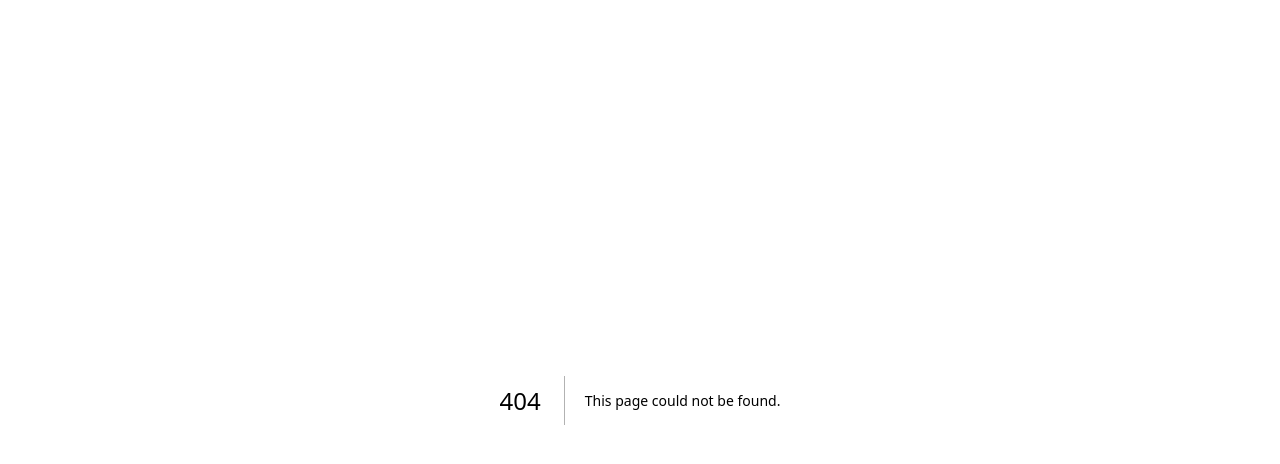
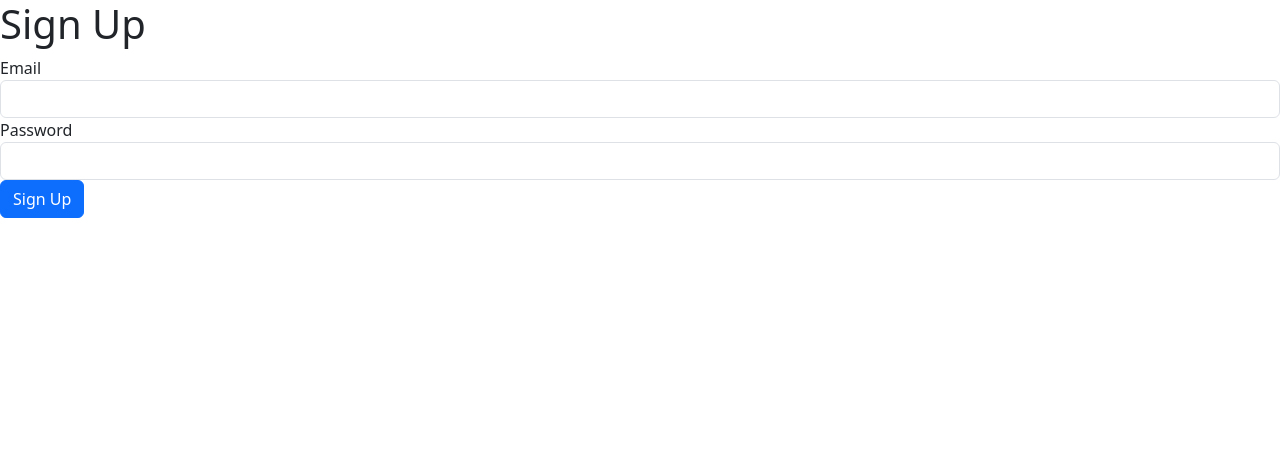
Before and after one commit to javachiphi/monorepo, a Next.js app: page /auth/signup in a window 1280 px wide. Before the commit this address had no page. Shown: the top 464 px of the page. Built offline with nearby package versions, Linux system fonts and the light colour scheme.

Commit message:
add signup page

```diff
--- /dev/null
+++ b/pages/auth/signup.js
@@ -0,0 +1,18 @@
+const signup = () => {
+  return (
+    <form>
+      <h1>Sign Up</h1>
+      <div className="form-group">
+        <label>Email</label>
+        <input className="form-control" />
+      </div>
+      <div className="form-group">
+        <label>Password</label>
+        <input type="password" className="form-control" />
+      </div>
+      <button className="btn btn-primary">Sign Up</button>
+    </form>
+  );
+};
+
+export default signup;
```
